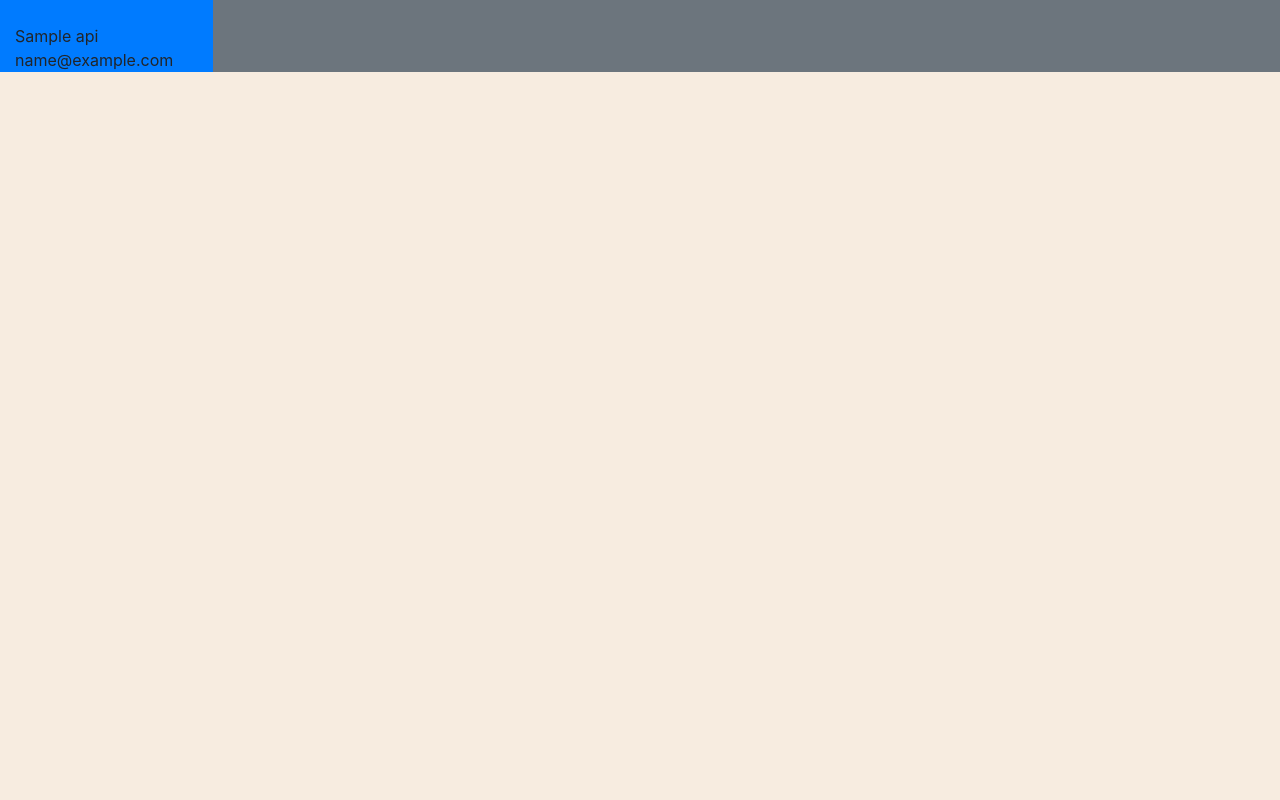
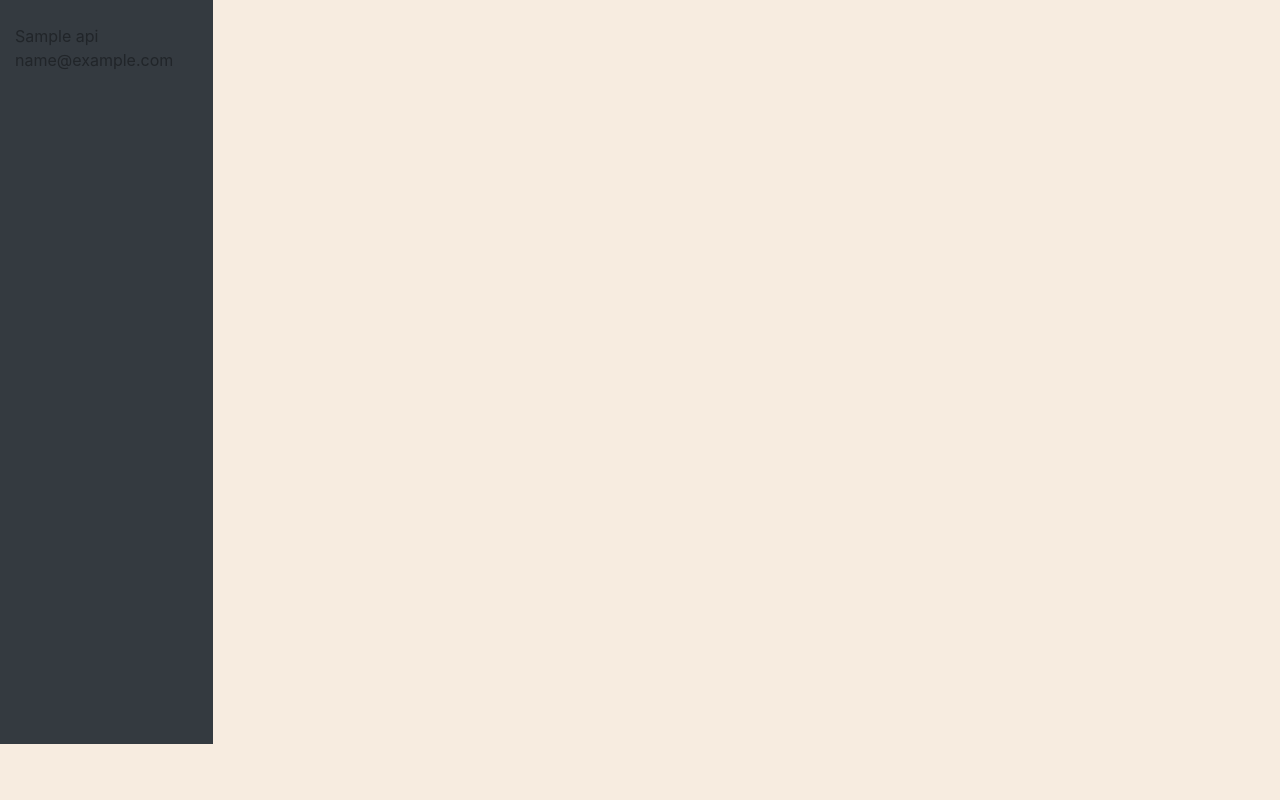
Before and after one commit to 200sx/aihackathon, a Flask app: template templates/person.html in a window 1280 px wide. Shown: the part 56-856 px from the top of the page. After the commit the page ends 800 px from the top, so only its background shows below. Run offline with Flask 2, Linux system fonts and the light colour scheme; the template is opened without the code that fills it: most values are stand-ins (such as "Sample title", 1, 10 or a date in 2020); some libraries are stand-ins or nearby versions.

Commit message:
dark theme

```diff
--- a/templates/person.html
+++ b/templates/person.html
@@ -1,16 +1,16 @@
 {% extends 'base.html' %}
 
 {% block content %}
-<div class="container-fluid" style="min-height: 100vh">
+<div class="container-fluid">
   <div class="row">
-    <div class="col-2 bg-primary h-100">
+    <div class="col-2 bg-dark h-100" style="min-height: 93vh" >
       <br>
       {{api}}
       <br>
       {{details.email}}
     </div>
 
-    <div class="col-10 bg-secondary">
+    <div class="col-10">
 
     </div>
 
```
